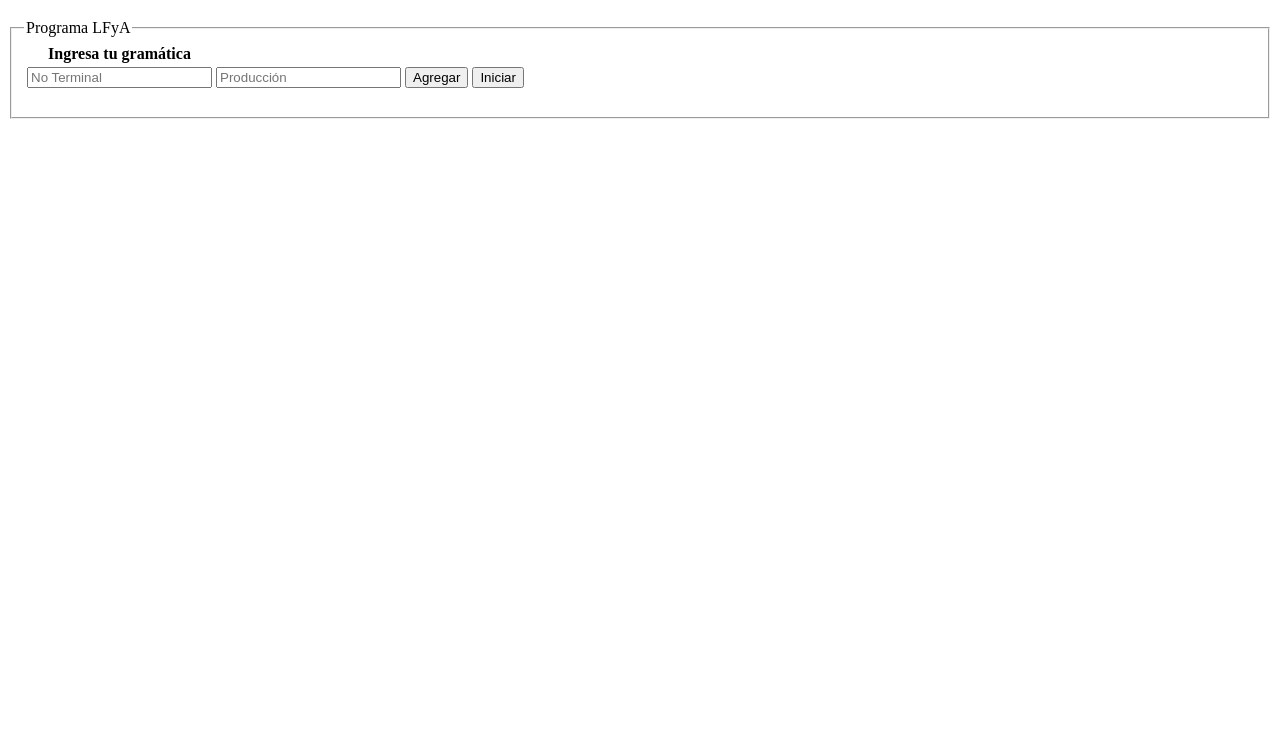
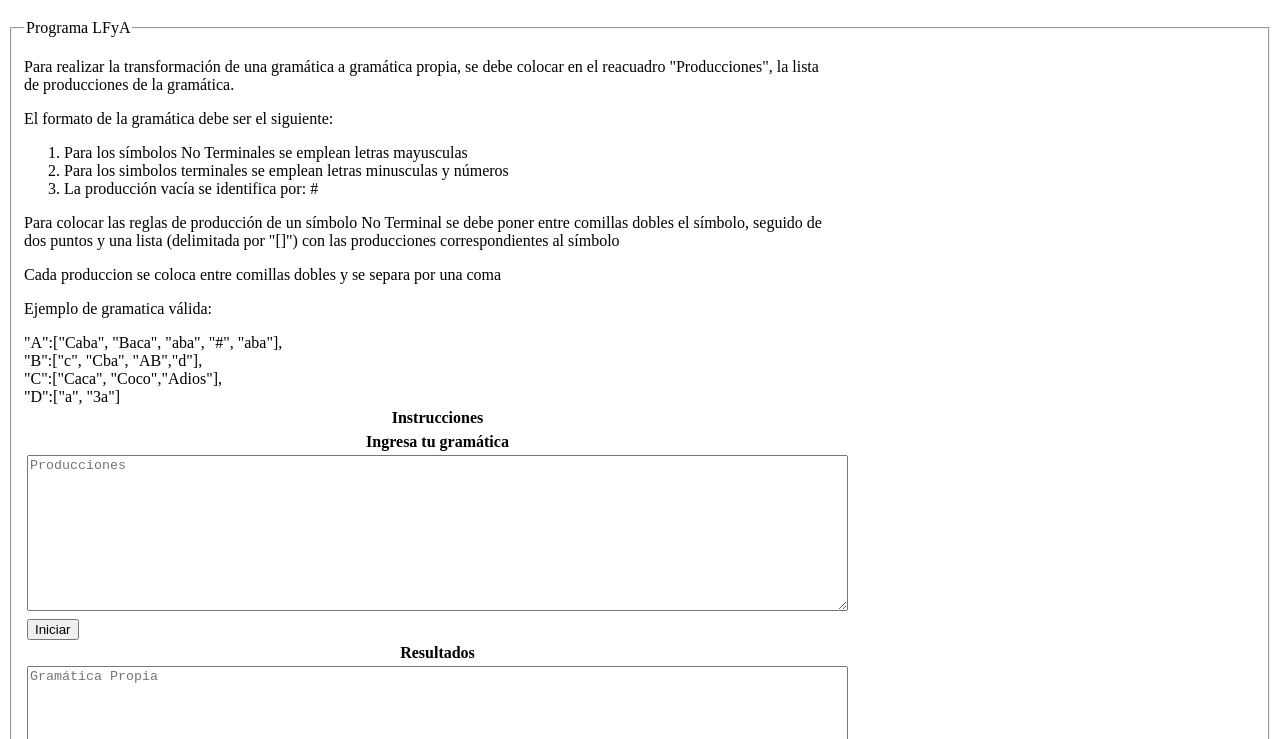
Before and after one commit to LaboratorioDeMultimediaeInternet/LFyA, a plain HTML site: page index.html in a window 1280 px wide. Shown: the part 61-800 px from the top of the page. Drawn offline with Linux system fonts and the light colour scheme.

Commit message:
Instrucciones Gramatica Propia

```diff
--- a/index.html
+++ b/index.html
@@ -5,13 +5,6 @@
     <meta charset = "UTF-8" />
   </head>
   <body>
-    <script language="javascript" type="text/javascript">
-    function limitText(limitField, limitNum) {
-        if (limitField.value.length > limitNum) {
-            limitField.value = limitField.value.substring(0, limitNum);
-        }
-    }
-    </script>
     <script type="text/javascript" src="./scripts/Algoritmos.js"></script>
     <script type="text/javascript" src="./scripts/Gramatica.js"></script>
     <h1>Form Demo</h1>
@@ -22,23 +15,54 @@
         <table id="myTable">
 
           <tr>
-
-            <th>Ingresa tu gramática</th>
-
+            <th>Instrucciones</th>
           </tr>
 
           <tr>
-
-            <td><input type="text" class="nt" placeholder="No Terminal" onKeyDown="limitText(this,1);" onKeyUp="limitText(this,1);"></td>
-
-            <td><input type="text" class="produccion" placeholder="Producción"/></td>
-
-            <td><button type="button">Agregar</button></td>
-
-            <td><button type="button" onclick="main();">Iniciar</button></td>
-
+            <div style="width: 50em;">
+            <p>Para realizar la transformación de una gramática a gramática propia,
+            se debe colocar en el reacuadro "Producciones", la lista de producciones de
+            la gramática.
+            </p>
+            <p>El formato de la gramática debe ser el siguiente:</p>
+            <ol>
+              <li>Para los símbolos No Terminales se emplean letras mayusculas</li>
+              <li>Para los simbolos terminales se emplean letras minusculas y números</li>
+              <li>La producción vacía se identifica por: <bf>#</bf></li>
+            </ol>
+            <p>
+              Para colocar las reglas de producción de un símbolo No Terminal
+              se debe poner entre comillas dobles el símbolo, seguido de dos puntos
+              y una lista (delimitada por "[]") con las producciones correspondientes al símbolo
+            </p>
+            <p>
+              Cada produccion se coloca entre comillas dobles y se separa por una coma
+            </p>
+            <p>
+            Ejemplo de gramatica válida:
+            </p>
+            "A":["Caba", "Baca", "aba", "#", "aba"], <br>
+            "B":["c", "Cba", "AB","d"], <br>
+            "C":["Caca", "Coco","Adios"], <br>
+            "D":["a", "3a"]
+          </div>
           </tr>
 
+          <tr>
+            <th>Ingresa tu gramática</th>
+          </tr>
+          <tr>
+            <td><textarea id="producciones" rows="10" cols="100" placeholder="Producciones"></textarea></td>
+          </tr>
+          <tr>
+            <td><button type="button" onclick="main();">Iniciar</button></td>
+          </tr>
+          <tr>
+            <th>Resultados</th>
+          </tr>
+          <tr>
+            <td><textarea id="resultados" rows="50" cols="100" placeholder="Gramática Propia"></textarea></td>
+          </tr>
         </table>
 
         <p id="demo"></p>
--- a/scripts/Algoritmos.js
+++ b/scripts/Algoritmos.js
@@ -233,7 +233,7 @@ function SimbolosUnitarios(gramatica){
 
 function main(){
     /*
-        Función Principal, es la que boton Inicial manda a llamar
+        Función Principal, es la que el botón Inicial manda a llamar
     */
     var gramatica = new Array(); // Arreglo de gramaticas para cada una de las resultantes luego de aplicar un algoritmo
     gramatica[0] = new Gramatica();
@@ -244,27 +244,33 @@ function main(){
         - Segundo argumento: Objeto con las producciones, cada NT -> (TNT)* es un atributo
         - Tercer argumento: Lista de los NT que producen, debe estar en el mismo orden descrito en el argumento dos
     */
-    //gramatica[0].initGram('A',{'A':['Caba', 'Baca', 'aba', '#', 'aba'], 'B':['c', 'Cba', 'AB','d'], 'C':['Caca', 'Coco','Adios'], 'D':['a', '3']}, ['A', 'B','C','D']);
-    //gramatica[0].initGram('A',{'A':['xN', 'bb', '#', 'F'], 'N':['za', 'aa', 'E','SA'], 'F':['ab7', 'op9', 'Qr', 'A'], 'E':['Ea', 'EE', 'zb!']},['A', 'N', 'F', 'E']);
-    //gramatica[0].initGram('A',{'A':['a', 'b', 'c', 'Bab', 'C'], 'B':['e', 'd', 'f','aCbC'], 'C':['#', 'b', 'aDbDaD'], 'D':['a', 'b', '#', 'aF', 'B'], 'F':['FaFa'], 'G':['a', 'b', 'c']},['A', 'B', 'C', 'D', 'F', 'G']);
-    //gramatica[0].initGram('X',{'X':['abc', 'aX', 'aY', 'cW', 'W', 'X'], 'Y':['b', 'a', 'bW', 'bZ', '#', 'Y'], 'W':['aWb'], 'S':['a', 'b']}, ['X', 'Y','W','S']);
-    //gramatica[0].initGram('X',{'X':['abc', 'aX', 'aY', 'aW', 'W', 'X', '#'], 'Y':['b', 'a', 'bW', 'bZ', 'dZ', '#', 'Y'], 'W':['aWb', 'q', '#'], 'S':['a', 'b', '#'], 'Z':['Xab', 'Wc', 'Y', 'Z']}, ['X', 'Y','W','S', 'Z']);
 
-    //gramatica[0].initGram('A',{'A':['a', 'b', 'e', 'd', 'aD', 'C', '#'], 'C':['#', 'Ab'], 'D':['C', 'bC', 'F'], 'E':['a', 'b', 'e', 'E'], 'I':['#', 'A', 'B']}, ['A', 'C','D','E', 'I']);
-    //gramatica[0].initGram('A',{'A':['aB', 'abba', 'C', '#'], 'B':['Ba', 'BB', 'gEe', "#"], 'E':['a', 'b', 'C', 'aHa'], 'C':['bb', 'aa', '#', 'Aab'], 'F':['ab', 'AB']}, ['A', 'B','E','C', 'F']);
-    //gramatica[0].initGram('A',{'A':['aBBBa', 'Celia', '#'], 'B':['#', 'CaaCdC', 'eF', 'gH'], 'C':['a', 'b', 'B', 'FggBdB'], 'F':['BB', 'a', 'd', 'B'], 'I' :['BA', 'AC', 'AA']  }, ['A', 'B','C','F', 'I']);
-    //gramatica[0].initGram('A',{'A':['aB', 'BB', 'A'], 'B':['#', 'Cd', 'Cda', 'Aa'], 'C':['aC', 'aB', 'ab', 'Feo', 'B', 'C'], 'I':['aI', 'Ia'], 'E' :['a', 'b', 'e']  }, ['A', 'B','C','I', 'E']);
-    //gramatica[0].initGram('A',{'A':['A', 'BS', 'ab', 'bb', '#'], 'B':['S', 'HA', 'cc'], 'S':['abb', 'aa', 'S'], 'F':['xA', 'x']}, ['A', 'B','S','F']);
-    //gramatica[0].initGram('H',{'H':['N', 'X', 't', '0p'], 'N':['b', 'ss', 'HX', '#'], 'X':['#', 'Ab', 'Tv'], 'M':['N', 'ss'], 'A' : ['bA', 'aAb']}, ['H', 'N','X','M', 'A']);
-    gramatica[0].initGram('R',{'R':['MCT', 'Vs', 'Dm', 'Lat'], 'M':['RS', '#'], 'C':['#', 'CC'], 'T':['cM', '#'], 'V' : ['sat', 'mVM'],
-        'D': ['ms', 'tcr', 'anL'], 'L' : ['cAmD', 'McTtV', 'Rat'], 'F' : ['RaFm', 'ats']
-    }, ['R', 'M','C','T', 'V', 'D', 'L', 'F']);
+    simbolosNT = new Array();
+    listaProducciones = document.getElementById("producciones").value;
+    if(listaProducciones.length == 0)
+        alert('Lista de producciones Invalida');
+    var LNT = listaProducciones.split('\n')
+    LNT.forEach(regla =>{
+        simbolosNT.push(regla[1]);
+    });
+
+    listaProducciones = JSON.parse('{' + listaProducciones + '}');
+
+    resultados = document.getElementById("resultados");
+
+    gramatica[0].initGram(simbolosNT[0],listaProducciones, simbolosNT);
+    resultados.innerHTML = 'Gramática Inicial:\n' + gramatica[0] + '\n';
     gramatica[1] = SimbolosMuertos(DuplicarGramatica(gramatica[0])); // Se guarda en gramatica[1] el resultado de simbolos Muertos
+    resultados.innerHTML += 'Eliminación de Símbolos Muertos:\n' + gramatica[1] + '\n';
     gramatica[2] = SimbolosInaccesibles(DuplicarGramatica(gramatica[1]));  // Se guarda en gramatica[2] el resultado de simbolos Muertos
+    resultados.innerHTML += 'Eliminación de Símbolos Inaccesibles:\n' + gramatica[2] + '\n';
     gramatica[3] = ProduccionesVacias(DuplicarGramatica(gramatica[2]));
+    resultados.innerHTML += 'Eliminación de Símbolos Vacíos:\n' + gramatica[3] + '\n';
     gramatica[4] = SimbolosUnitarios(DuplicarGramatica(gramatica[3]));
+    resultados.innerHTML += 'Eliminación de Símbolos Unitarios:\n' + gramatica[4] + '\n';
     gramatica[5] = SimbolosMuertos(DuplicarGramatica(gramatica[4]));
+    resultados.innerHTML += 'Eliminación de Símbolos Muertos:\n' + gramatica[1] + '\n';
     gramatica[6] = SimbolosInaccesibles(DuplicarGramatica(gramatica[5]));
-    for (var i = 0; i < 7; i++)
-        console.log(i + '\n' + gramatica[i])
+    resultados.innerHTML += 'Eliminación de Símbolos Inaccesibles:\n' + gramatica[2] + '\n';
+
 }
```
